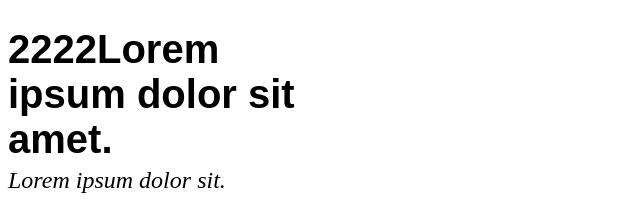
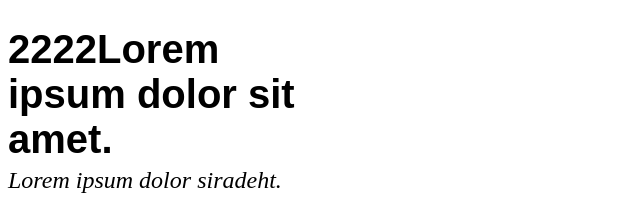
Before and after one commit to radek-or/learning-git-2, a plain HTML site: page index.html in a window 1280 px wide. Shown: the top 221 px of the page, 0-640 px from the left. Drawn offline with Linux system fonts and the light colour scheme.

Commit message:
Update author index.html

```diff
--- a/index.html
+++ b/index.html
@@ -9,7 +9,7 @@
 <body>
     <header class="song">
         <h1 class="title">2222Lorem ipsum dolor sit amet.</h1>
-        <p class="author">Lorem ipsum dolor sit.</p>
+        <p class="author">Lorem ipsum dolor siradeht.</p>
         <p class="paragraph">Lorem ipsum dolor sit amet consectetur adipisicing elit. Cupiditate, eaque quibusdam ducimus amet aperiam corrupti, quam ut nulla veniam dolore, laboriosam odio laudantium natus! Reiciendis laudantium expedita ex fugiat? Tempora.</p>
         <p class="paragraph">Lorem ipsum dolor sit amet consectetur adipisicing elit. Cupiditate, eaque quibusdam ducimus amet aperiam corrupti, quam ut nulla veniam dolore, laboriosam odio laudantium natus! Reiciendis laudantium expedita ex fugiat? Tempora.</p>
         <p class="paragraph">Lorem ipsum dolor sit amet consectetur adipisicing elit. Cupiditate, eaque quibusdam ducimus amet aperiam corrupti, quam ut nulla veniam dolore, laboriosam odio laudantium natus! Reiciendis laudantium expedita ex fugiat? Tempora.</p>
```
